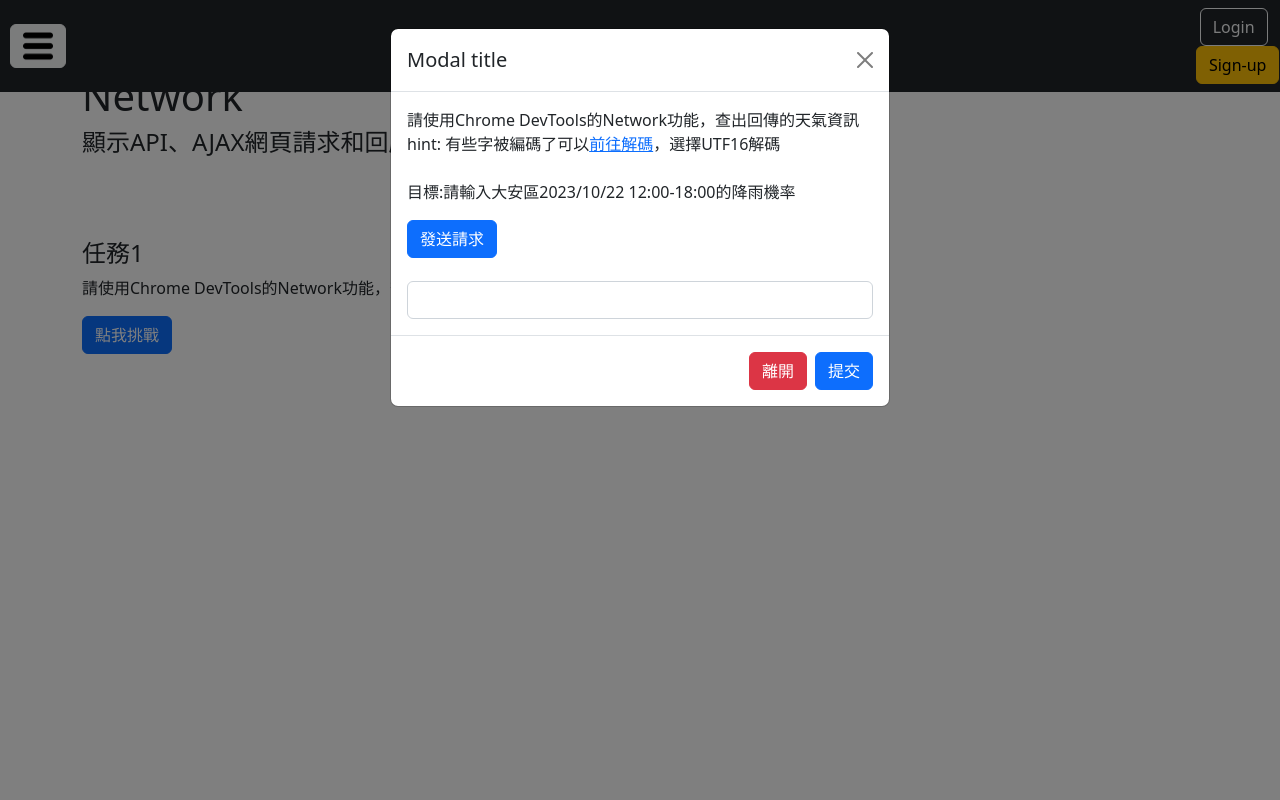
After one commit to joewu1018/SecurityVulnerablilitiesDemo, a Django app: page /devtools/network in a window 1280 px wide, after a click on "點我挑戰". The commit adds this page. Run offline with Django 4.2, Linux system fonts and the light colour scheme.

Commit message:
feature-devtools 1.新增devtools各頁籤頁面 2.完成AjaxResponse任務 3.修改index modal命名

```diff
--- a/SecurityVulnerabilities/SecurityVulnerabilities/urls.py
+++ b/SecurityVulnerabilities/SecurityVulnerabilities/urls.py
@@ -20,6 +20,8 @@ import students.views as students
 
 urlpatterns = [
     path('admin/', admin.site.urls),
+    # ---------------accounts----------------
+
     # 首頁
     path('', accounts.index, name='Index'),
     # 登入
@@ -30,6 +32,9 @@ urlpatterns = [
     path('register/', accounts.register, name='Register'),
     # 下載檔案
     path('download/', accounts.download_file, name='DownloadFile'),
+
+    # ---------------students----------------
+
     # 學生成績查詢
     path('grade_search/', students.grade_search, name='GradeSearch'),
     # 學生資料維護
@@ -39,7 +44,17 @@ urlpatterns = [
     # SQL Injection
     path('sql_injection/', students.sql_injection_vulnerable, name='SqlInjection'),
     # Quiz
-    path('quiz/', students.quiz, name='Quiz'),
+    path('devtools/', students.devtools, name='Devtools'),
+    # Devtools Elements頁籤
+    path('devtools/elements', students.devtools_elements, name='DevElements'),
+    # Devtools Console頁籤
+    path('devtools/console', students.devtools_console, name='DevConsole'),
+    # Devtools Source頁籤
+    path('devtools/source', students.devtools_source, name='DevSource'),
+    # Devtools Network頁籤
+    path('devtools/network', students.devtools_network, name='DevNetwork'),
     # AjaxJsonResponse
-    path('ajaxJsonResponse/', students.ajaxJsonResponse, name='AjaxJsonResponse')
+    path('ajaxJsonResponse/', students.ajaxJsonResponse, name='AjaxJsonResponse'),
+    # 檢查答案
+    path('check_answer/', students.check_answer, name='CheckAnswer')
 ]
--- a/SecurityVulnerabilities/students/views.py
+++ b/SecurityVulnerabilities/students/views.py
@@ -82,8 +82,34 @@ def sql_injection_vulnerable(request):
     return render(request, 'students/sql_injection.html', locals())
 
 # Quiz
-def quiz(request):
+def devtools(request):
     return render(request, 'students/quiz.html', locals())
+
+# Devtools Element頁籤
+def devtools_elements(request):
+    return render(request, 'students/dev_elements.html', locals())
+
+# Devtools Console頁籤
+def devtools_console(request):
+    return render(request, 'students/dev_console.html', locals())
+
+# Devtools Source頁籤
+def devtools_source(request):
+    return render(request, 'students/dev_source.html', locals())
+
+# Devtools Network頁籤
+def devtools_network(request):
+    return render(request, 'students/dev_network.html', locals())
+
+# 檢查答案
+def check_answer(request):
+    if request.method == 'POST':
+        question = request.POST.get('question')
+        answer = request.POST.get('answer')
+        if question == 'AjaxJsonResponse':
+            if answer == '10':
+                return JsonResponse({'correct': True})
+    return JsonResponse({'correct': False})
 
 # Ajax
 @csrf_exempt
--- a/SecurityVulnerabilities/templates/accounts/index.html
+++ b/SecurityVulnerabilities/templates/accounts/index.html
@@ -16,7 +16,7 @@
             </a>
         </div>
         <div class="row" style="justify-content: center;">
-            <a href="{% url 'Quiz' %}" class="col shadow-lg " style="text-decoration: none;height:300px;width:800px;border-radius: 5px; margin: 10px;align-items: center;background-image:url('/static/images/apple.jpg'); background-size: cover; margin-bottom: 20px;" role="button" >
+            <a href="{% url 'Devtools' %}" class="col shadow-lg " style="text-decoration: none;height:300px;width:800px;border-radius: 5px; margin: 10px;align-items: center;background-image:url('/static/images/apple.jpg'); background-size: cover; margin-bottom: 20px;" role="button" >
                 <h3 class="pt-5 mt-5 mb-4 display-6 lh-1 fw-bold" style="text-decoration: none;color: #fcfcfc;text-shadow: 2px 2px 4px #454545;padding-left: 5px;" >Quiz</h3>
             </a>
             <a href="/" class="col shadow-lg " style="text-decoration: none;height:300px;width:800px;border-radius: 5px; margin: 10px;align-items: center;background-image:url('/static/images/apple.jpg'); background-size: cover; margin-bottom: 20px;" role="button" >
--- /dev/null
+++ b/SecurityVulnerabilities/templates/students/dev_network.html
@@ -0,0 +1,99 @@
+{% extends "base.html" %}
+{% block title %}Dev Network{% endblock %}
+{% block content%}
+
+<h1>Network</h1>
+<h4>顯示API、AJAX網頁請求和回應的詳細資訊</h4>
+<br>
+<h2>Mission <span class="badge bg-danger">Incomplete 1/2</span></h2>
+<h4>任務1</h4>
+<p>請使用Chrome DevTools的Network功能，查出回傳的天氣資訊</p>
+
+<button type="button" class="btn btn-primary" data-bs-toggle="modal" data-bs-target="#exampleModal">
+    點我挑戰
+</button>
+
+<div class="modal fade" id="exampleModal" tabindex="-1" aria-labelledby="exampleModalLabel" aria-hidden="true">
+    <div class="modal-dialog">
+        <div class="modal-content">
+            <div class="modal-header">
+                <h5 class="modal-title" id="exampleModalLabel">Modal title</h5>
+                <button type="button" class="btn-close" data-bs-dismiss="modal" aria-label="Close"></button>
+            </div>
+            <form method="post">
+                {% csrf_token %}
+                <div class="modal-body">
+                    <div>
+                        <p>請使用Chrome DevTools的Network功能，查出回傳的天氣資訊
+                            hint: 有些字被編碼了可以<a href="https://toolbox.googleapps.com/apps/encode_decode/"
+                                target="_blank">前往解碼</a>，選擇UTF16解碼
+                            <br>
+                            <br>
+                            目標:請輸入大安區2023/10/22 12:00-18:00的降雨機率
+                        </p>
+
+                        <button class="btn btn-primary" id="getAjaxResponse-btn">發送請求</button>
+                    </div>
+                    <div style="margin-top: 5%;">
+                        <input type="text" name="answer" class="form-control">
+                        <input type="hidden" name="question" value="AjaxJsonResponse">
+                    </div>
+                </div>
+                <div class="modal-footer">
+                    <button type="button" class="btn btn-danger" data-bs-dismiss="modal">離開</button>
+                    <button type="button" class="btn btn-primary" id="submit-btn">提交</button>
+                </div>
+            </form>
+        </div>
+    </div>
+</div>
+<script>
+    $(document).ready(function () {
+        // 發送請求按鈕事件
+        $("#getAjaxResponse-btn").click(function () {
+            event.preventDefault();
+            getAjaxResponse();
+        });
+
+        // 提交按鈕事件
+        $("#submit-btn").click(function () {
+            event.preventDefault();
+            checkAnswer();
+        });
+
+        // 取得Ajax回應
+        function getAjaxResponse() {
+            $.ajax({
+                url: "{% url 'AjaxJsonResponse' %}",
+                type: "POST",
+                success: function (response) {
+                    console.log(response);
+                },
+                error: function (error) {
+                    console.log(error);
+                }
+            });
+        }
+
+        // 檢查答案
+        function checkAnswer() {
+            $.ajax({
+                url: "{% url 'CheckAnswer' %}",
+                type: "POST",
+                data: {
+                    answer: $("input[name='answer']").val(),
+                    question: $("input[name='question']").val(),
+                    csrfmiddlewaretoken: "{{ csrf_token }}",
+                },
+                success: function (response) {
+                    if (response.correct) {
+                        alert("答案正確");
+                    } else {
+                        alert("答案錯誤");
+                    }
+                },
+            });
+        }
+    });
+</script>
+{% endblock %}
```
Also changed, not shown: SecurityVulnerabilities/templates/accounts/login.html (+4 -4 lines), SecurityVulnerabilities/templates/students/dev_console.html (added, +9 -0 lines), SecurityVulnerabilities/templates/students/dev_elements.html (added, +9 -0 lines), SecurityVulnerabilities/templates/students/dev_source.html (added, +9 -0 lines), SecurityVulnerabilities/templates/students/quiz.html (+0 -53 lines).
